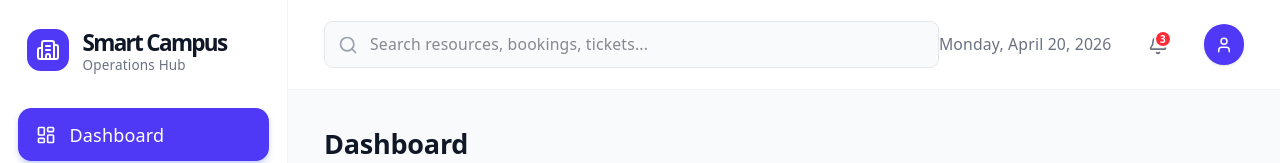
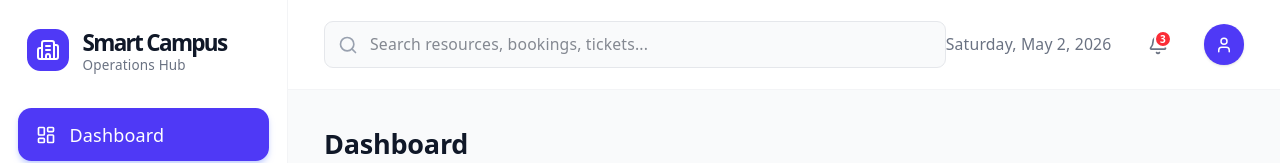
Before and after one commit to Janith303/it3030-paf-2026-Smart-Campus-group18, a React app in the folder frontend/: page / in a window 1280 px wide. Shown: the top 163 px of the page. Built offline with nearby package versions, Linux system fonts and the light colour scheme; the HTML template or start-up script is replaced by a standard one.

Commit message:
date update

```diff
--- a/frontend/src/components/Admin/navbar.jsx
+++ b/frontend/src/components/Admin/navbar.jsx
@@ -55,7 +55,13 @@ export const Sidebar = () => {
 };
 
 export const Topbar = () => {
-  const currentDate = "Monday, April 20, 2026";
+  const today = new Date();
+  const currentDate = today.toLocaleDateString('en-US', {
+    weekday: 'long',
+    month: 'long',
+    day: 'numeric',
+    year: 'numeric'
+  });
 
   return (
     <div className="h-20 bg-white border-b border-gray-100 flex items-center justify-between px-8 sticky top-0 z-10">
```
